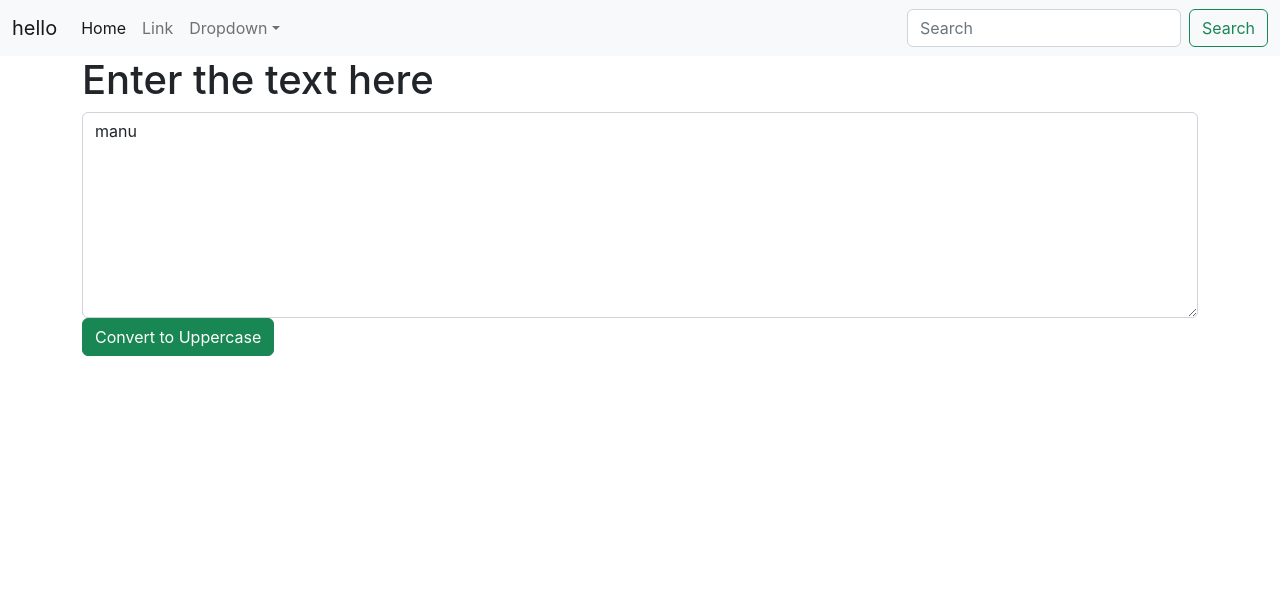
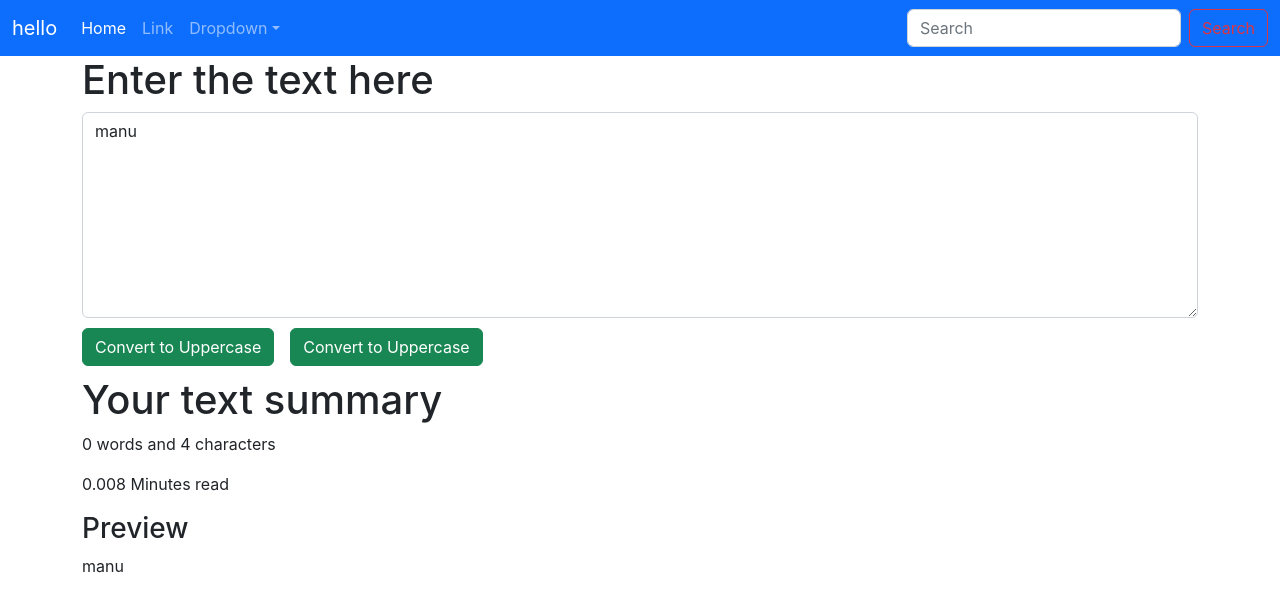
Before and after one commit to Manvanthmanu/TextUtills, a React (Create React App) app in the folder textutils/: page / in a window 1280 px wide. Shown: the top 612 px of the page. Built offline with nearby package versions, Linux system fonts and the light colour scheme.

Commit message:
tut-8 ended

```diff
--- a/textutils/src/Components/Navbar.js
+++ b/textutils/src/Components/Navbar.js
@@ -4,7 +4,7 @@ import PropTypes from 'prop-types'
 export default function Navbar(props) {
   return (
     <>
-     <nav className="navbar navbar-expand-lg bg-light">
+     <nav className="navbar navbar-expand-lg bg-primary navbar-dark">
         <div className="container-fluid">
           <a className="navbar-brand" href="/">
             {props.title}
@@ -71,7 +71,7 @@ export default function Navbar(props) {
                 placeholder="Search"
                 aria-label="Search"
               />
-              <button className="btn btn-outline-success" type="submit">
+              <button className="btn btn-outline-danger" type="submit">
                 Search
               </button>
             </form>
--- a/textutils/src/Components/TextForm.jsx
+++ b/textutils/src/Components/TextForm.jsx
@@ -10,14 +10,27 @@ export default function TextForm(props) {
         let newtext = text.toUpperCase();
         setManu(newtext)
     }
+    const handleLoClick = () => {
+        let newtext = text.toLowerCase();
+        setManu(newtext)
+    }
     return (
+        <>
             <div className='container'>
                 <div className="form">
                     <h1>{props.heading}</h1>
                     <textarea className="form-control" onChange={handlechange} value={text} placeholder="leave a comment here" rows={8} id="myBox"></textarea>
-            <button className="btn btn-success" onClick={handleUpClick}>Convert to Uppercase</button>
+                    <button style={{marginTop:'10px'}} className="btn btn-success" onClick={handleUpClick}>Convert to Uppercase</button>
+                    <button style={{marginTop:'10px'}} className="btn btn-success mx-3" onClick={handleLoClick}>Convert to Uppercase</button>
                 </div>
             </div>
+            <div className="container" style={{marginTop:'10px'}}>
+                <h1>Your text summary</h1>
+                <p>{text.split(" ").length-1} words and {text.length} characters</p>
+                <p>{0.008 * text.split(" ").length} Minutes read</p>
+                <h3>Preview</h3>
+                <p>{text}</p>
+            </div>
+        </>
   )
-
 }
```
Lines whose indentation alone changed are shown as unchanged.
